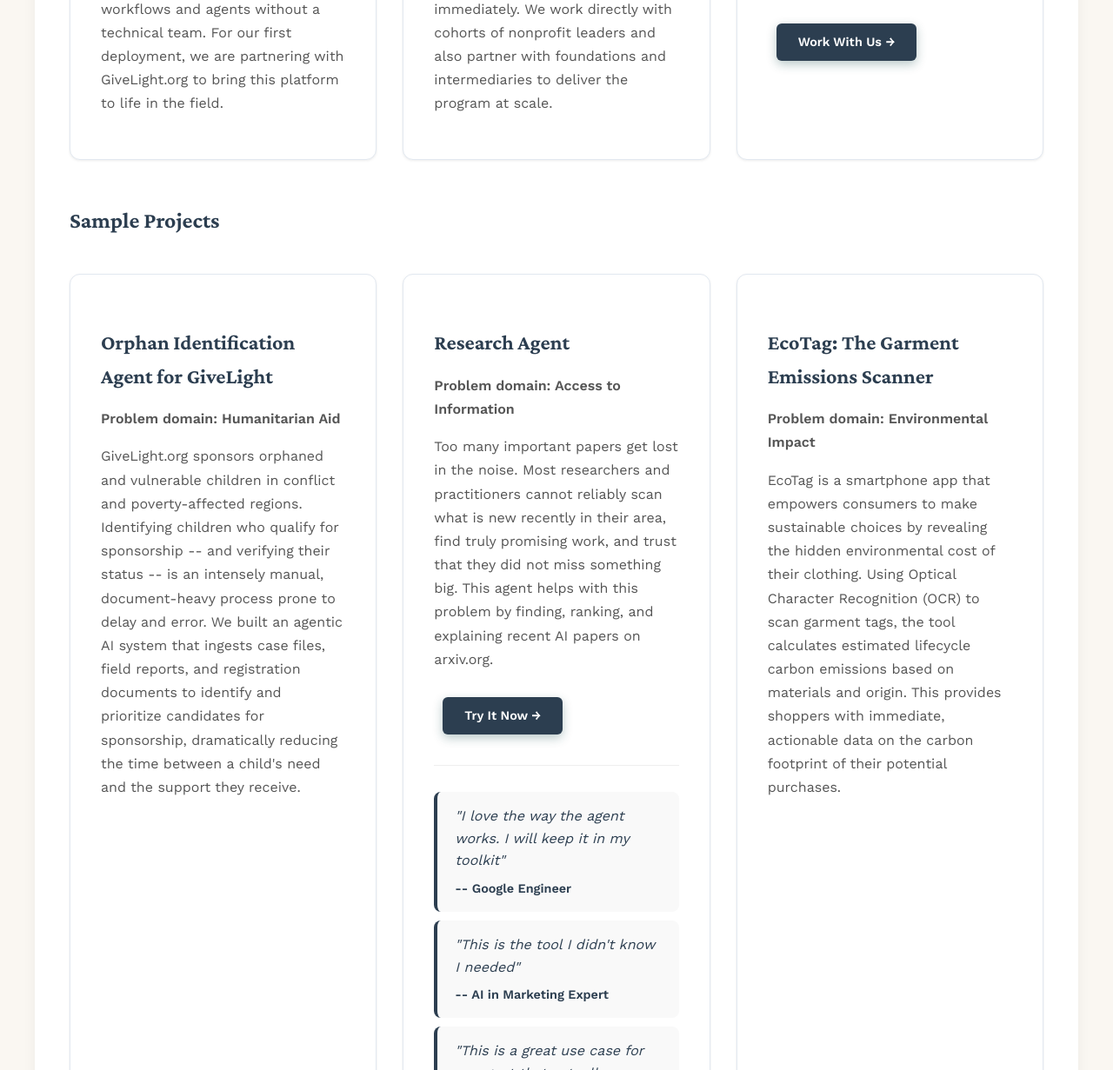
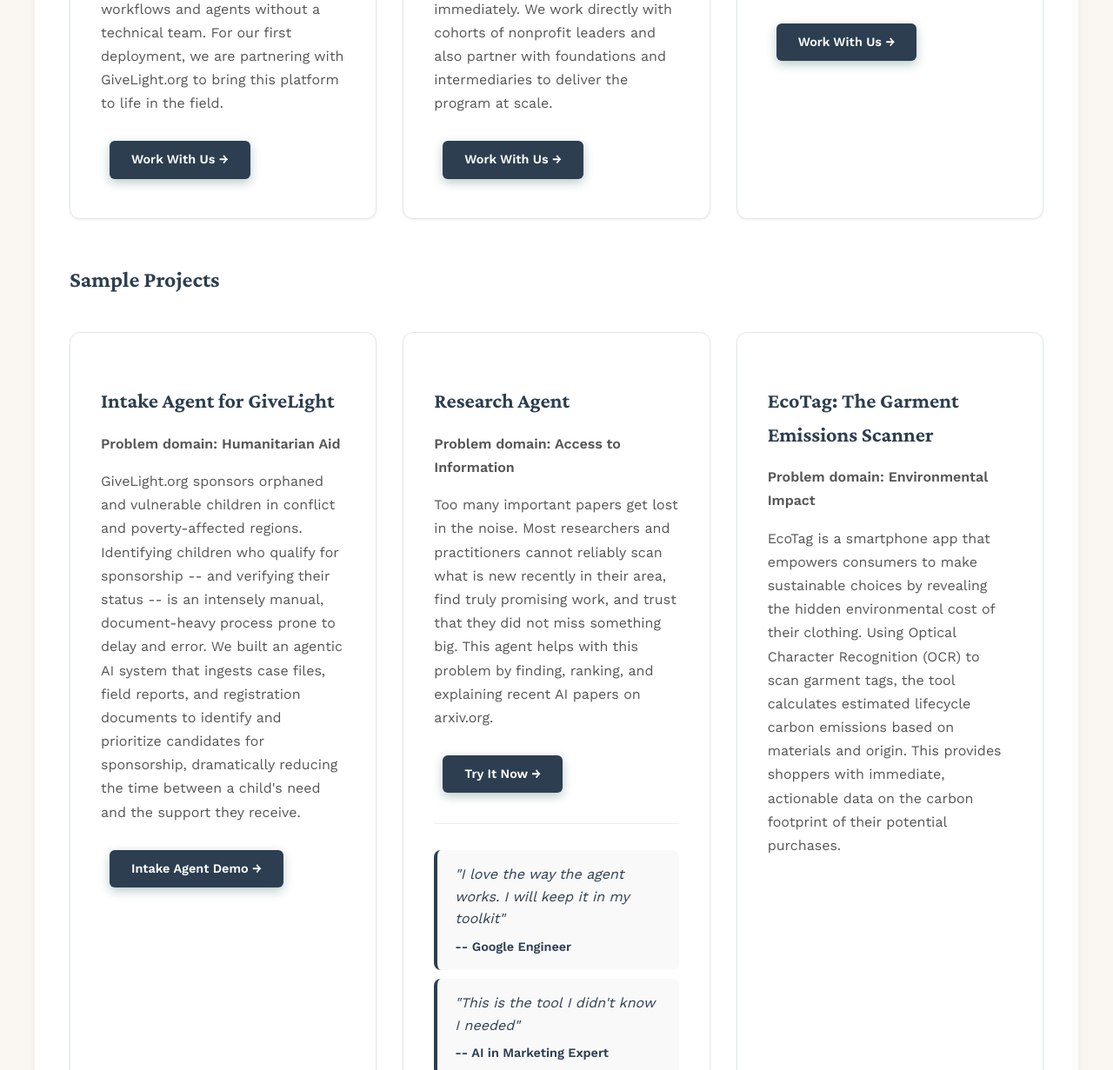
Before and after one commit to benevolentbandwidth/benevolentbandwidth.github.io, a plain HTML site: page index.html in a window 1280 px wide. Shown: the part 9501-10732 px from the top of the page at 87% size. Drawn offline with nearby package versions, Linux system fonts and the light colour scheme.

Commit message:
Update website content

```diff
--- a/index.html
+++ b/index.html
@@ -1212,11 +1212,17 @@
                 <h3>b2 Agentic OS Platform</h3>
                 <p style="color: #555; line-height: 1.7; font-weight: bold; margin-bottom: 15px;">Problem domain: Nonprofit Operations</p>
                 <p>The b2 Agentic OS is an open-source AI platform purpose-built for nonprofits and NGOs. It automates the operations that consume nonprofit staff -- marketing, volunteer management, donor communications, program workflows, and more. The platform runs over the channels organizations already use, speaks the languages their communities speak, and is designed from the ground up to be private, extensible, and humanitarian by default. Any NGO, aid organization, or community program can deploy AI workflows and agents without a technical team. For our first deployment, we are partnering with GiveLight.org to bring this platform to life in the field.</p>
+                <div style="margin-top: 20px;">
+                    <a href="https://docs.google.com/forms/d/1JCeX_p8Zzsg2FGJw3Z60OV-qwlIaP7EBGSNStcCvLdY/edit" target="_blank" class="btn btn-primary" style="display: inline-block; font-size: 0.9rem; padding: 10px 25px;">Work With Us →</a>
+                </div>
             </div>
             <div class="project-card">
                 <h3>AI Academy for Nonprofits</h3>
                 <p style="color: #555; line-height: 1.7; font-weight: bold; margin-bottom: 15px;">Problem domain: Education & Capacity Building</p>
                 <p>The AI Academy for Nonprofits is a hands-on program designed for executive directors, founders, and organizational leaders who want to put AI to work -- today. No technical background required. In just a few hours, participants go from understanding how AI actually works to building live automations, writing better prompts, and leaving with a prioritized AI strategy tailored to their organization. Every session is practical, grounded in real nonprofit challenges, and every participant walks away with something they can use immediately. We work directly with cohorts of nonprofit leaders and also partner with foundations and intermediaries to deliver the program at scale.</p>
+                <div style="margin-top: 20px;">
+                    <a href="https://docs.google.com/forms/d/1JCeX_p8Zzsg2FGJw3Z60OV-qwlIaP7EBGSNStcCvLdY/edit" target="_blank" class="btn btn-primary" style="display: inline-block; font-size: 0.9rem; padding: 10px 25px;">Work With Us →</a>
+                </div>
             </div>
             <div class="project-card">
                 <h3>Custom AI Solutions</h3>
@@ -1231,9 +1237,12 @@
         <h3 style="font-family: 'Crimson Pro', serif; font-size: 1.6rem; color: var(--primary); margin-bottom: 24px; margin-top: 50px;">Sample Projects</h3>
         <div class="projects-grid">
             <div class="project-card">
-                <h3>Orphan Identification Agent for GiveLight</h3>
+                <h3>Intake Agent for GiveLight</h3>
                 <p style="color: #555; line-height: 1.7; font-weight: bold; margin-bottom: 15px;">Problem domain: Humanitarian Aid</p>
                 <p>GiveLight.org sponsors orphaned and vulnerable children in conflict and poverty-affected regions. Identifying children who qualify for sponsorship -- and verifying their status -- is an intensely manual, document-heavy process prone to delay and error. We built an agentic AI system that ingests case files, field reports, and registration documents to identify and prioritize candidates for sponsorship, dramatically reducing the time between a child's need and the support they receive.</p>
+                <div style="margin-top: 20px;">
+                    <a href="https://drive.google.com/file/d/1bP9SkdYGzgfY89RwX83Ap67jZE5LxOLu/view?usp=drive_link" target="_blank" class="btn btn-primary" style="display: inline-block; font-size: 0.9rem; padding: 10px 25px;">Intake Agent Demo →</a>
+                </div>
             </div>
             <div class="project-card">
                 <h3>Research Agent</h3>
```
